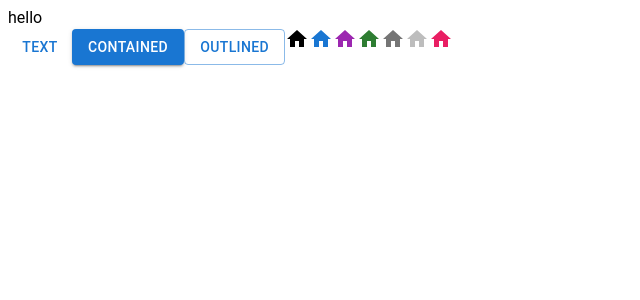
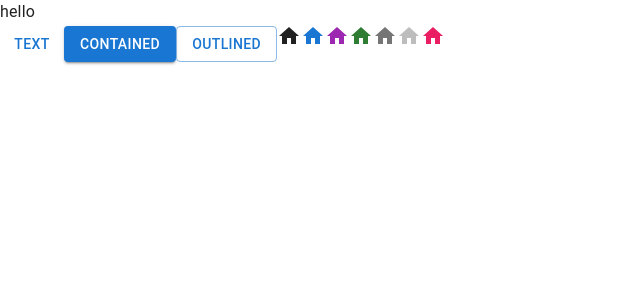
Before and after one commit to ChiVi123/fe-trello, a React (Vite) app: page / in a window 1280 px wide. Shown: the top 300 px of the page, without its empty margins (0-640 px from the left). Built offline with nearby package versions, Linux system fonts and the light colour scheme.

Commit message:
add CssBaseline

```diff
--- a/src/index.css
+++ /dev/null
@@ -1,3 +0,0 @@
-:root {
-    font-family: Roboto, sans-serif;
-}
--- a/src/main.tsx
+++ b/src/main.tsx
@@ -1,10 +1,11 @@
+import CssBaseline from '@mui/material/CssBaseline';
 import { StrictMode } from 'react';
 import { createRoot } from 'react-dom/client';
 import App from './App.tsx';
-import './index.css';
 
 createRoot(document.getElementById('root')!).render(
     <StrictMode>
+        <CssBaseline />
         <App />
     </StrictMode>
 );
```
